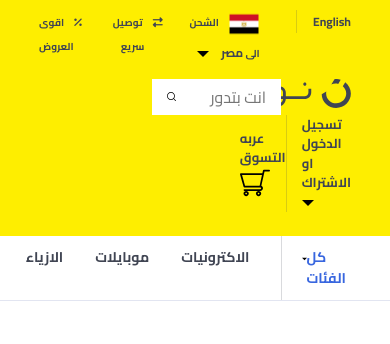
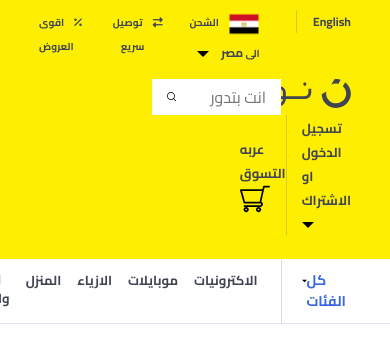
Before and after one commit to hussien10/noon, a plain HTML site: page index.html in a window 390 px wide. Drawn offline with Linux system fonts and the light colour scheme; files whose address does not match are found by name.

Commit message:
fix-responsive

```diff
--- a/css/main.css
+++ b/css/main.css
@@ -153,11 +153,12 @@ header {
     align-items: center;
 }
 
-.shopingCart,
-.registration {
+.shopingCart a,
+.registration a {
     font-size: 13px;
     font-weight: bold;
     color: #404553;
+    text-decoration: none;
 }
 
 .registration {
@@ -375,3 +376,21 @@ header {
     display: none;
     z-index: 7;
 }
+
+
+/* media query */
+
+@media(max-width:1024px) {
+    .catsLinks .f li a {
+        font-size: 13px;
+    }
+    .sup-nav-pop .col-2 {
+        padding-right: 0;
+    }
+    .sup-nav-pop .sup-cats li a {
+        font-size: 12px;
+    }
+    .catsLinks .f li {
+        padding: 11px 8px;
+    }
+}
--- a/index.html
+++ b/index.html
@@ -91,7 +91,7 @@
                                 <div class="row f-100">
                                     <div class="col-1">
                                         <div class="logo">
-                                            <img src="images/noon_logo_black_arabic.svg" class="img-fluid">
+                                            <a href="#"> <img src="images/noon_logo_black_arabic.svg" class="img-fluid"></a>
                                         </div>
                                     </div>
                                     <div class="col-xl-8 col-7">
@@ -107,14 +107,18 @@
                                         <div class="shoppingAndreg">
                                             <ul class="f">
                                                 <li class="registration">
+                                                    <a href="#">
                                                         <sapn>
                                                             تسجيل الدخول او الاشتراك
                                                         </sapn>
                                                         <span class="select-arrow">
-                                                        <img src="images/down-arrow.svg" class="img-fluid" alt="arrow">
+                                                            <img src="images/down-arrow.svg" class="img-fluid"
+                                                                alt="arrow">
                                                         </span>
+                                                    </a>
                                                 </li>
                                                 <li class="shopingCart">
+                                                    <a href="#">
                                                         <Span>
                                                             عربه التسوق
                                                         </Span>
@@ -122,6 +126,7 @@
                                                             <img src="images/supermarket (1).svg" alt="cart"
                                                                 class="img-fluid icon">
                                                         </span>
+                                                    </a>
                                                 </li>
                                             </ul>
                                         </div>
--- a/js/main.js
+++ b/js/main.js
@@ -24,7 +24,8 @@ $(document).ready(function() {
         $(hover).hover(
             function() {
                 $(showedElement).show();
-                $(".fixedPopUp").show()
+                $(".fixedPopUp").show();
+                $(".sup-nav-pop").hide()
             },
             function() {
                 $(showedElement).hide();
```
Lines whose indentation alone changed are shown as unchanged.
